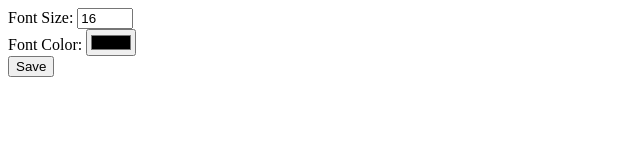
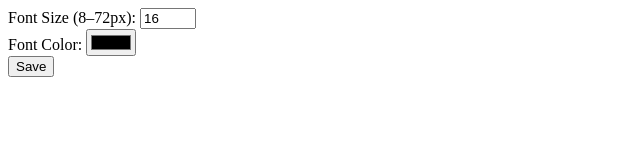
Before and after one commit to acciojob/preferred-cookie-Mayank06R, a website: page main.html in a window 1280 px wide. Shown: the whole page, without its empty margins (0-640 px from the left). Drawn offline with Linux system fonts and the light colour scheme.

Commit message:
created a submission

```diff
--- a/main.html
+++ b/main.html
@@ -7,8 +7,8 @@
 
   <body>
     <!-- the entire body must be written by student -->
-    <form>
-      <label for="fontsize">Font Size:</label>
+    <form id="preferencesForm">
+  <label for="fontsize">Font Size (8–72px):</label>
   <input
     type="number"
     id="fontsize"
@@ -18,11 +18,14 @@
     value="16"
   />
   <br />
+
   <label for="fontcolor">Font Color:</label>
   <input type="color" id="fontcolor" name="fontcolor" value="#000000" />
   <br />
+
   <input type="submit" value="Save" />
 </form>
+
 
     <script type="text/javascript" src="./script.js"></script>
   </body>
--- a/script.js
+++ b/script.js
@@ -1,4 +1,4 @@
-//your JS code here. If required.
+document.addEventListener("DOMContentLoaded", () => {
   // Function to set CSS variables based on user preferences
   function applyPreferences() {
     const fontSize = getCookie("fontsize") || "16px";
@@ -48,3 +48,4 @@ document.getElementById("preferencesForm").addEventListener("submit", (e) => {
 
   // Apply saved preferences on page load
   applyPreferences();
+});
```
Lines whose indentation alone changed are shown as unchanged.
